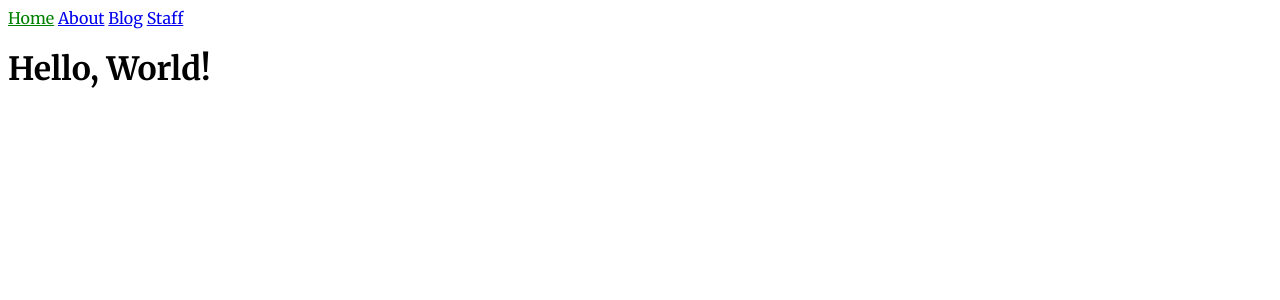
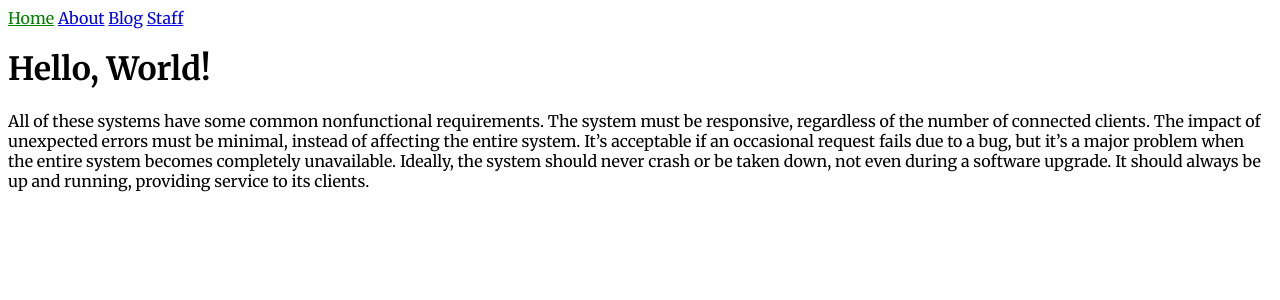
Before and after one commit to zl3in/zl3in.github.io, a Jekyll site: the page built from index.html, in a window 1280 px wide. Shown: the top 300 px of the page. Built offline with Jekyll 4.4.1, drawn with Linux system fonts in a browser that asks for light colours.

Commit message:
Added some styleable text to the home page

```diff
--- a/index.html
+++ b/index.html
@@ -1,4 +1,7 @@
 ---
 title: Home
 ---
+
 <h1>{{ "Hello, World!" }}</h1>
+
+<p>All of these systems have some common nonfunctional requirements. The system must be responsive, regardless of the number of connected clients. The impact of unexpected errors must be minimal, instead of affecting the entire system. It’s acceptable if an occasional request fails due to a bug, but it’s a major problem when the entire system becomes completely unavailable. Ideally, the system should never crash or be taken down, not even during a software upgrade. It should always be up and running, providing service to its clients.</p>
```
